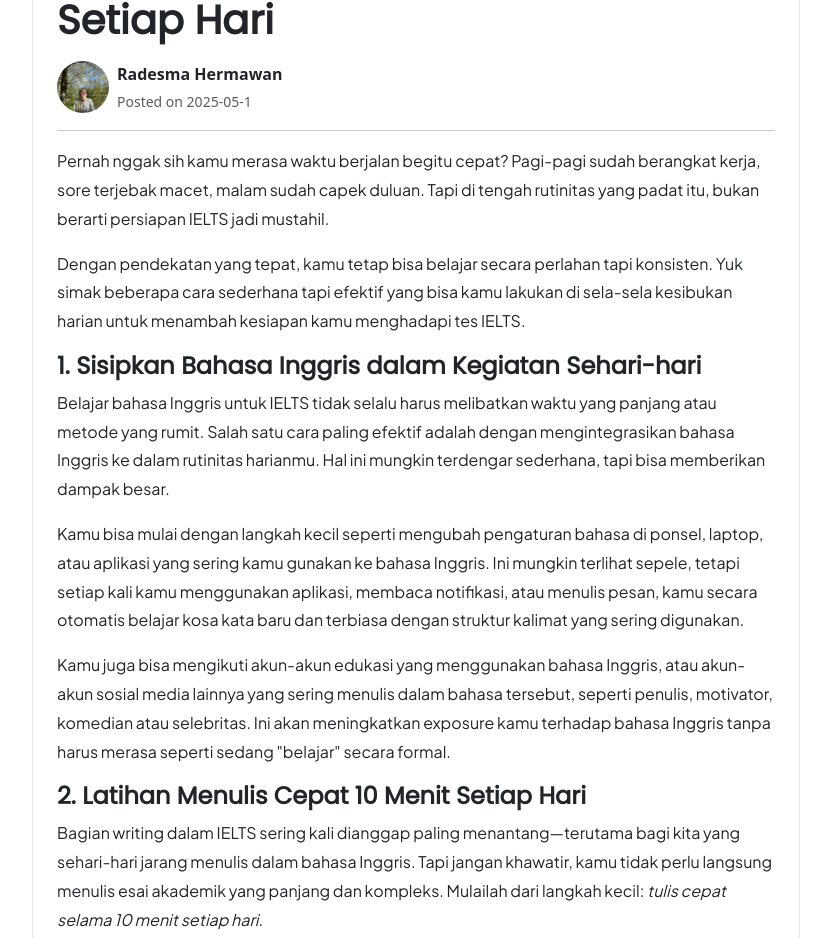
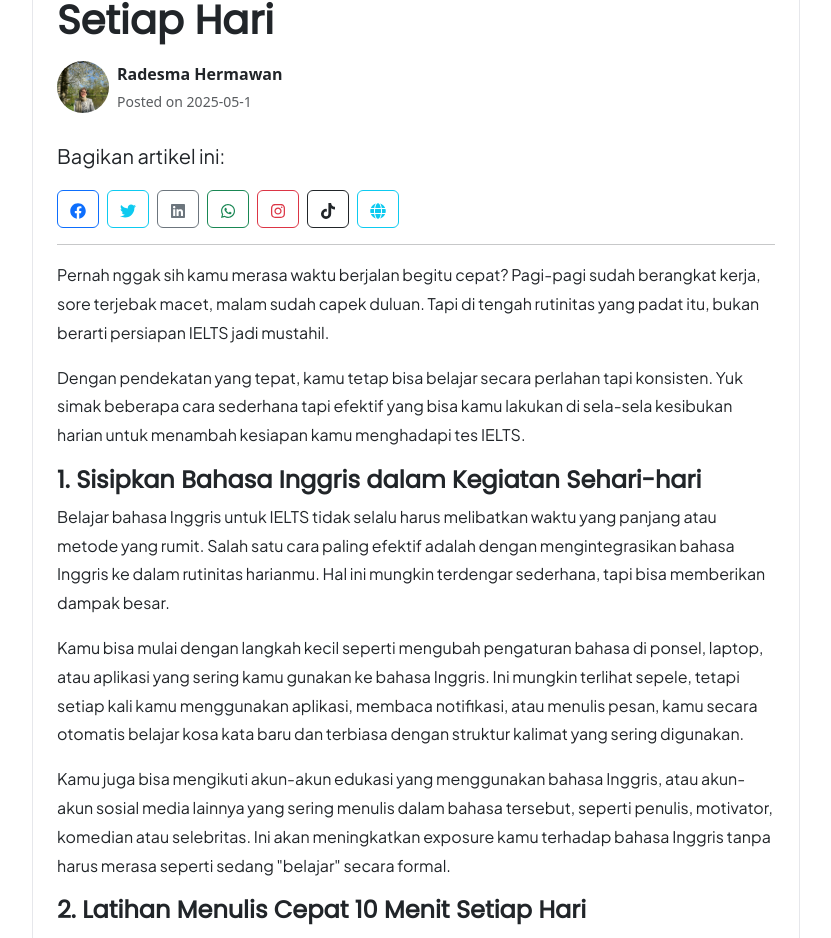
Before and after one commit to amnaduny/lernen-static, a Next.js app: page /posts/2025-05-01-persiapan_ielts_dikesibukan_kerja in a window 1280 px wide. Shown: the part 820-1758 px from the top of the page, without its empty margins (224-1055 px from the left). Built offline with nearby package versions, Linux system fonts and the light colour scheme.

Commit message:
Share-Button#1

```diff
--- a/pages/posts/[slug].js
+++ b/pages/posts/[slug].js
@@ -5,6 +5,7 @@
 import { getAllPosts } from "../../lib/posts";
 import MarkdownIt from "markdown-it";
 import Link from "next/link";
+import { FaFacebook, FaTwitter, FaLinkedin, FaWhatsapp, FaInstagram, FaTiktok,FaGlobe } from 'react-icons/fa';
 
 // Initialize Markdown parser
 const md = new MarkdownIt();
@@ -37,22 +38,69 @@
   }
   return defaultLinkRender(tokens, idx, options, env, self);
 };
-
 // The page component
 export default function Post({ post }) {
   const router = useRouter();
+  if (!post) return <div>Post not found</div>;
+  const baseUrl = "https://lernenindonesia.com";
+  const shareUrl = `${baseUrl}/posts/${post.slug}`;
 
-  if (!post) {
-    return <div>Post not found</div>;
+
+  const creditText = `
+    Artikel ini dipublikasikan oleh Lernen Education.
+    Klik untuk membaca: ${shareUrl}
+
+    Instagram : @lernen.education
+    Tiktok : @lernen.education
+    Website : lernenindonesia.com
+    Whatsapp : +62 823-3750-6356
+      `;
+
+      const shareToSocialMedia = (platform) => {
+        const encodedTitle = encodeURIComponent(post.title);
+        const encodedSummary = encodeURIComponent(post.summary || "");
+        const encodedCredit = encodeURIComponent(creditText);
+        const encodedUrl = encodeURIComponent(shareUrl);
+
+        let shareLink = "";
+
+        if (platform === 'whatsapp') {
+          const whatsappText = `${post.title}\n\n${post.summary || ""}\n\nArtikel ini dipublikasikan oleh Lernen Education.\nKlik untuk membaca: ${shareUrl}\n\nInstagram : @lernen.education\nTiktok : @lernen.education\nWebsite : lernenindonesia.com\nWhatsapp : +62 823-3750-6356`;
+          shareLink = `https://wa.me/?text=${encodeURIComponent(whatsappText)}`;
+        } else {
+          const fullText = `${encodedTitle}%0A${encodedSummary}%0A%0A${encodedCredit}`;
+          if (platform === 'facebook') {
+            shareLink = `https://www.facebook.com/sharer/sharer.php?u=${encodedUrl}&quote=${fullText}`;
+          } else if (platform === 'twitter') {
+            shareLink = `https://twitter.com/intent/tweet?text=${fullText}&url=${encodedUrl}`;
+          } else if (platform === 'linkedin') {
+            shareLink = `https://www.linkedin.com/sharing/share-offsite/?url=${encodedUrl}`;
+          } else if (platform === 'instagram') {
+            shareLink = `https://www.instagram.com/lernen.education?igsh=MWd5c3B1bWd2M2t0Yg==`;
+          } else if (platform === 'tiktok') {
+            shareLink = `https://www.tiktok.com/@lernen.education?is_from_webapp=1&sender_device=pc`;
+          } else if (platform === 'web') {
+            shareLink = `https://www.lernenindonesia.com`;
+          }
         }
 
+        window.open(shareLink, "_blank");
+      };
+
       const htmlConverter = md.render(post.content);
-
   return (
     <div>
       {/* Page metadata */}
       <Head>
         <title>{post.title} | Lernen Education</title>
+        <meta property="og:title" content={post.title} />
+        <meta property="og:description" content={post.summary || "Baca artikel dari Lernen Education."} />
+        <meta property="og:url" content={shareUrl} />
+        <meta property="og:type" content="article" />
+        <meta property="og:image" content="https://lernenindonesia.com/assets/logo-lernen.png" />
+        <meta name="twitter:card" content="summary_large_image" />
+        <meta name="twitter:image" content="https://lernenindonesia.com/assets/logo-lernen.png" />
+        <meta property="og:site_name" content="Lernen Education" />
       </Head>
 
       <section className="heroArticle responsive-text">
@@ -81,11 +129,37 @@
               <div className="text-muted small">Posted on {post.date}</div>
             </div>
           </div>
+          {/* Tombol share */}
+          <div className="share-buttons mt-4">
+            <p className="fs-5">Bagikan artikel ini:</p>
+            <div className="d-flex flex-wrap gap-2">
+              <button onClick={() => shareToSocialMedia('facebook')} className="btn btn-outline-primary">
+                <FaFacebook />
+              </button>
+              <button onClick={() => shareToSocialMedia('twitter')} className="btn btn-outline-info">
+                <FaTwitter />
+              </button>
+              <button onClick={() => shareToSocialMedia('linkedin')} className="btn btn-outline-secondary">
+                <FaLinkedin />
+              </button>
+              <button onClick={() => shareToSocialMedia('whatsapp')} className="btn btn-outline-success">
+                <FaWhatsapp />
+              </button>
+              <button onClick={() => shareToSocialMedia('instagram')} className="btn btn-outline-danger">
+                <FaInstagram />
+              </button>
+              <button onClick={() => shareToSocialMedia('tiktok')} className="btn btn-outline-dark">
+                <FaTiktok />
+              </button>
+              <button onClick={() => shareToSocialMedia('web')} className="btn btn-outline-info">
+              <FaGlobe />
+              </button>
+            </div>
+          </div>
 
           <hr />
           <div dangerouslySetInnerHTML={{ __html: htmlConverter }} />
           <hr />
-
           <div className="mt-4 mb-2">
             <Link href="/blog">
               <a className="btn custom-btn mx-auto">Kembali</a>
@@ -100,11 +174,9 @@
 // Generate all static paths
 export async function getStaticPaths() {
   const posts = getAllPosts();
-
   const paths = posts.map((post) => ({
     params: { slug: post.slug },
   }));
-
   return {
     paths,
     fallback: false, // Only build available slugs
@@ -116,7 +188,6 @@
   const posts = getAllPosts();
   const decodedSlug = decodeURIComponent(params.slug);
   const post = posts.find((p) => p.slug === decodedSlug);
-
   return {
     props: {
       post: post || null,
--- a/styles/globals.css
+++ b/styles/globals.css
@@ -528,6 +528,50 @@
   margin: 0;
   font-size: 12px;
 }
+
+
+/* Share Button */
+.social-share-buttons button {
+  margin: 10px;
+  padding: 10px;
+  display: inline-flex;
+  align-items: center;
+}
+
+.social-share-buttons .btn-social-icon {
+  border-radius: 50%;
+  background-color: #fff;
+  border: 1px solid #ddd;
+}
+
+.social-share-buttons .fab {
+  margin-right: 8px;
+}
+
+.social-share-buttons .btn-facebook {
+  color: #3b5998;
+}
+
+.social-share-buttons .btn-twitter {
+  color: #1da1f2;
+}
+
+.social-share-buttons .btn-linkedin {
+  color: #0077b5;
+}
+
+.social-share-buttons .btn-whatsapp {
+  color: #25d366;
+}
+
+.social-share-buttons .btn-instagram {
+  color: #e1306c;
+}
+
+.social-share-buttons .btn-tiktok {
+  color: #000;
+}
+
 
 /* Blog */
 .blog-container {
```
Lines whose indentation alone changed are shown as unchanged.
